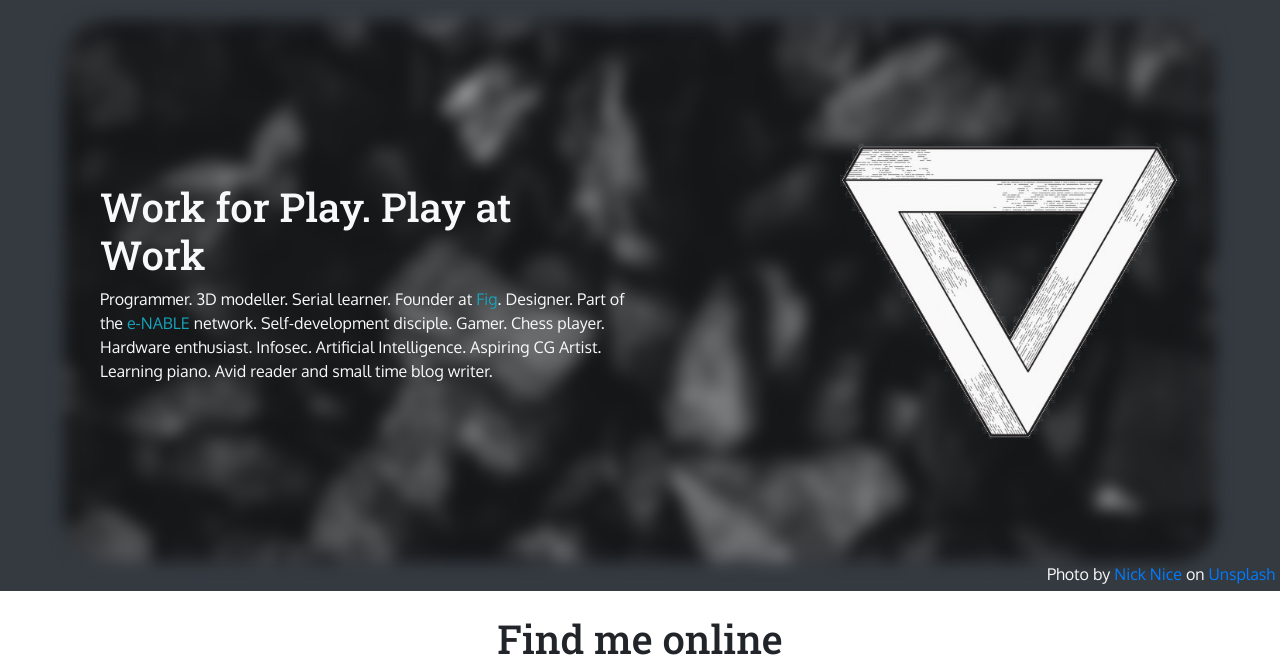
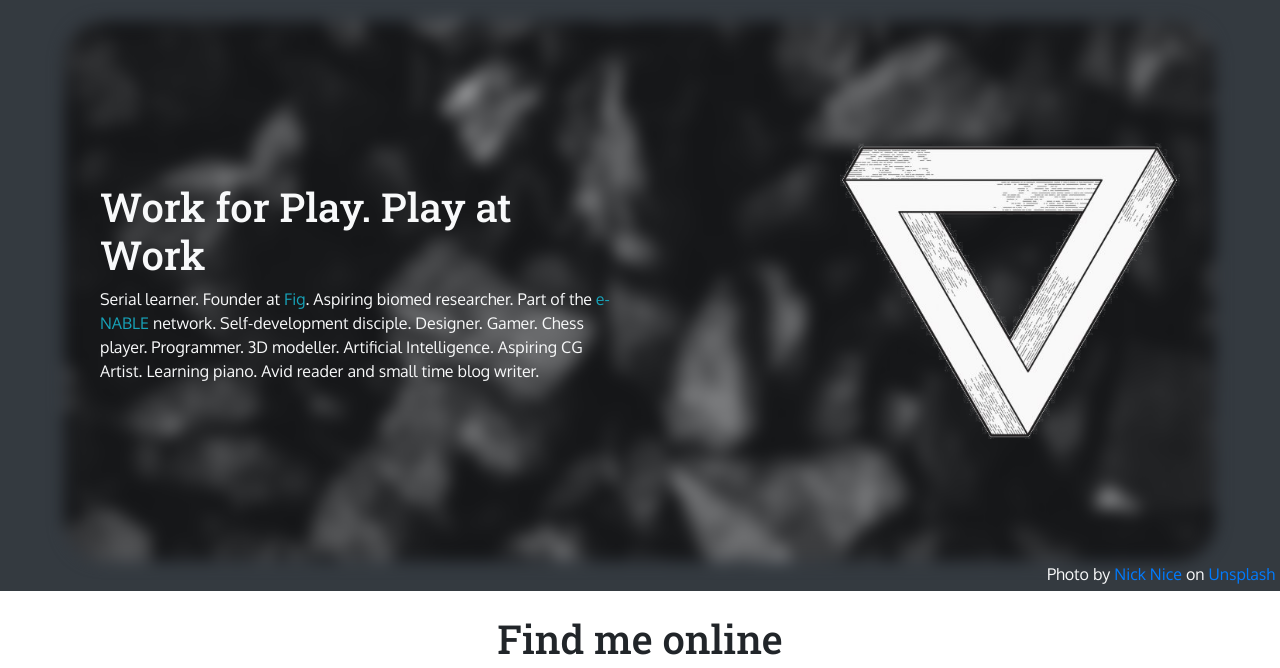
Before and after one commit to ashwatdd/ashwatdd.github.io, a plain HTML site: page index.html in a window 1280 px wide. Shown: the part 95-763 px from the top of the page. Drawn offline with nearby package versions, Linux system fonts and the light colour scheme.

Commit message:
Add to blurb

```diff
--- a/index.html
+++ b/index.html
@@ -222,14 +222,14 @@
         <div class="container full-section-height position-relative d-flex flex-row flex-wrap align-items-center justify-content-center justify-content-md-between">
                 <div class="col-md-6">
                     <h1 class="font-heading">Work for Play. Play at Work</h1>
-                    <p>Programmer. 3D modeller. Serial learner. Founder at
+                    <p>Serial learner. Founder at
                         <a href="https://figprojects.com" target="_blank" rel="noopener" class="text-info">Fig</a>.
-                        Designer.
+                        Aspiring biomed researcher.
                         Part of the <a href="https://enablingthefuture.org" target="_blank" rel="noopener"
                             class="text-info">e-NABLE</a>
-                        network. Self-development disciple. Gamer. Chess player. Hardware enthusiast. Infosec.
-                        Artificial Intelligence. Aspiring CG Artist. Learning
-                        piano. Avid reader and small time blog writer.</p>
+                        network. Self-development disciple. Designer. Gamer.
+                        Chess player. Programmer. 3D modeller. Artificial Intelligence. Aspiring CG Artist.
+                        Learning piano. Avid reader and small time blog writer.</p>
                 </div>
                 <img class="col-md-4 col-6" src="/assets/impossible_triangle.png" alt="impossible_triangle">
         </div>
```
